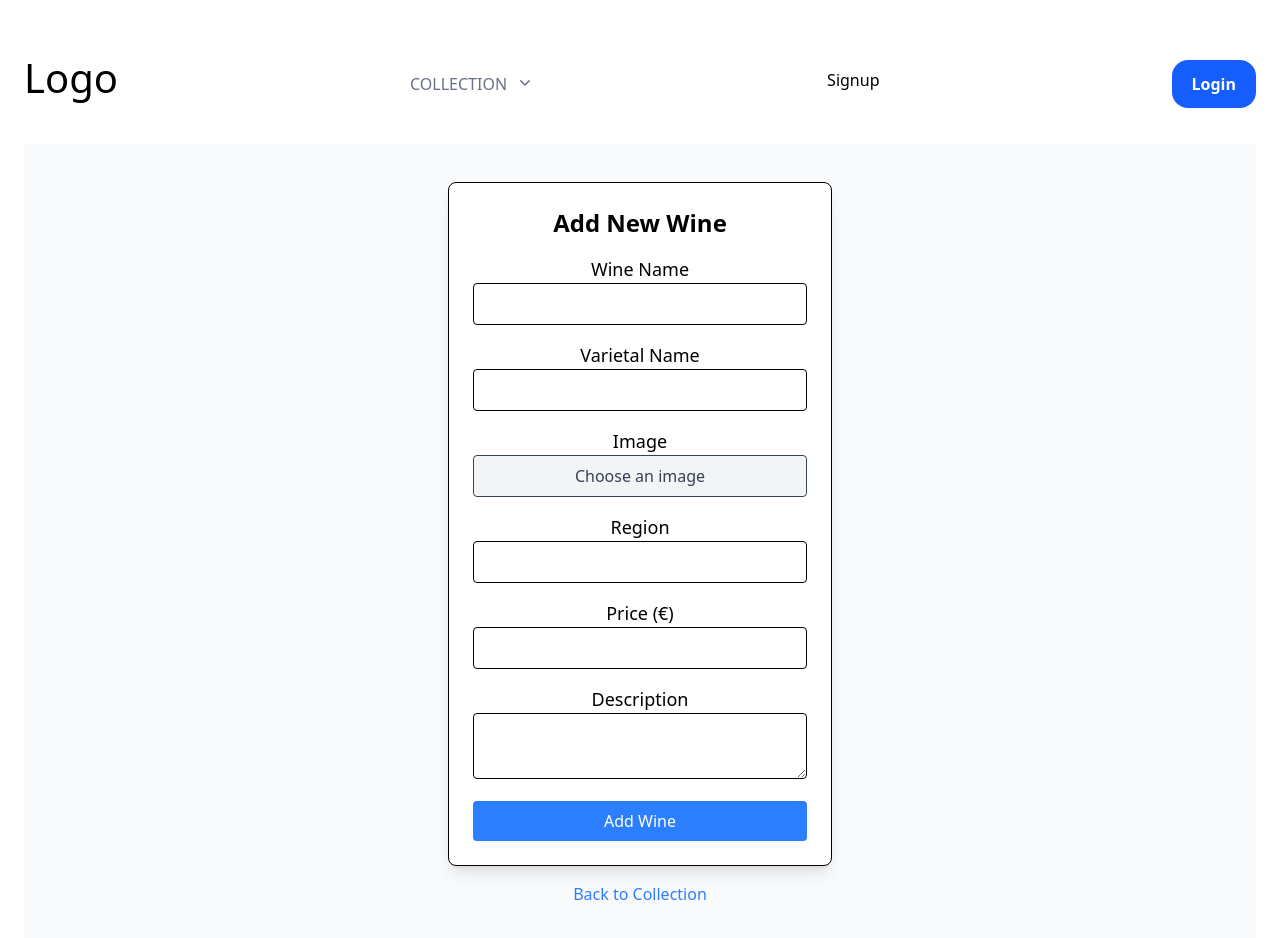
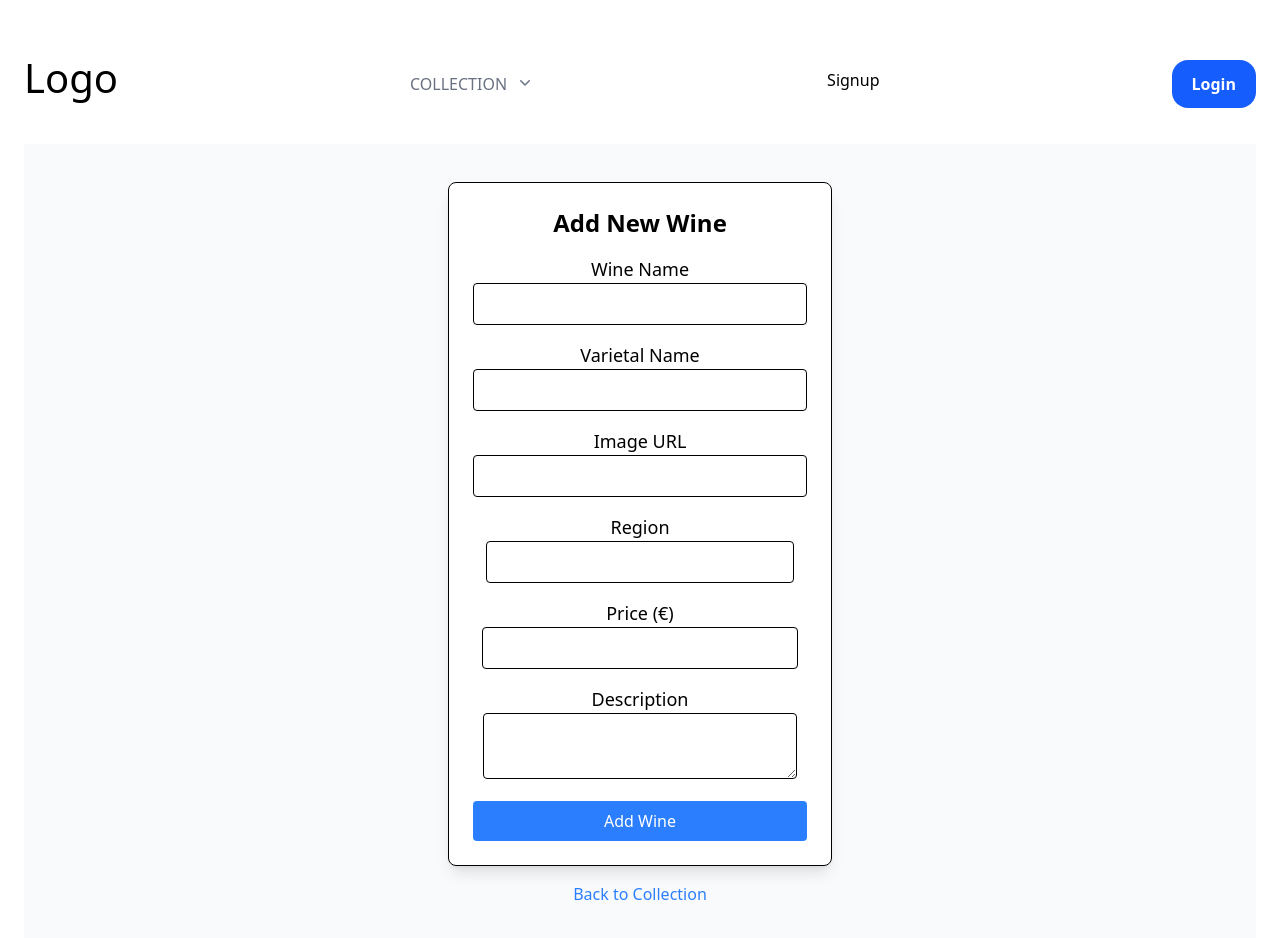
Before and after one commit to LisbonConnection/World-Wide-Wine-Frontend, a React (Vite) app: page /addwine in a window 1280 px wide. Shown: the top 938 px of the page. Built offline with nearby package versions, Linux system fonts and the light colour scheme.

Commit message:
fixed AddNewWine component

```diff
--- a/src/components/AddNewWine.jsx
+++ b/src/components/AddNewWine.jsx
@@ -4,8 +4,7 @@ import { useNavigate } from 'react-router-dom';
 
 function AddNewWine() {
   const [wineName, setwineName] = useState('');
-  const [image, setImage] = useState(null);
-  const [imagePreview, setImagePreview] = useState(null);
+  const [image, setImage] = useState('');
   const [region, setRegion] = useState('');
   const [price, setPrice] = useState('');
   const [description, setDescription] = useState('');
@@ -14,17 +13,10 @@ function AddNewWine() {
 
   const navigate = useNavigate();
 
-  const handleImageChange = (e) => {
-    const file = e.target.files[0];
-    if (file) {
-      setImage(file);
-      setImagePreview(URL.createObjectURL(file));
-    }
-  };
-
-  const handleSubmit = async (e) => {
+  const handleSubmit = (e) => {
     e.preventDefault();
 
+    // get our stored token
     const token = localStorage.getItem('authToken');
 
     if (!token) {
@@ -32,29 +24,35 @@ function AddNewWine() {
       return;
     }
 
-    const formData = new FormData();
-    formData.append('wineName', wineName);
-    formData.append('image', image);
-    formData.append('region', region);
-    formData.append('price', price);
-    formData.append('description', description);
-    formData.append('varietalName', varietalName);
+   // create new wine request to backend
+    const newWine = {
+      wineName,
+      image,
+      region,
+      price,
+      description,
+      varietalName,
+    };
 
-    try {
-      const response = await axios.post('http://localhost:5005/api/wines', formData, {
+    axios
+      .post(
+        'http://localhost:5005/api/wines',
+        newWine,
+        {
           headers: {
             Authorization: `Bearer ${token}`,
-          'Content-Type': 'multipart/form-data',
           },
-      });
-
+        }
+      )
+      .then((response) => {
         if (response.status === 201) {
           navigate('/');
         }
-    } catch (error) {
+      })
+      .catch((error) => {
         console.error("Error creating wine:", error);
         setError("Error creating wine. Please try again.");
-    }
+      });
   };
 
   return (
@@ -67,7 +65,7 @@ function AddNewWine() {
 
         {error && <p className="text-red-500">{error}</p>}
 
-        <div className="space-y-2 w-full">
+        <div className="space-y-2">
           <label htmlFor="wineName" className="text-lg">Wine Name</label>
           <input
             type="text"
@@ -79,7 +77,7 @@ function AddNewWine() {
           />
         </div>
 
-        <div className="space-y-2 w-full">
+        <div className="space-y-2">
           <label htmlFor="varietalName" className="text-lg">Varietal Name</label>
           <input
             type="text"
@@ -91,24 +89,18 @@ function AddNewWine() {
           />
         </div>
 
-        <div className="space-y-2 w-full">
-          <label htmlFor="image" className="text-lg">Image</label>
-          <div className="relative">
+        <div className="space-y-2">
+          <label htmlFor="image" className="text-lg">Image URL</label>
           <input
-              type="file"
+            type="text"
             id="image"
-              onChange={handleImageChange}
-              className="absolute inset-0 w-full h-full opacity-0 cursor-pointer"
-              required
+            value={image}
+            onChange={(e) => setImage(e.target.value)}
+            className="border p-2 rounded w-full"
           />
-            <div className="border p-2 rounded w-full bg-gray-100 text-center text-gray-700 hover:bg-gray-200">
-              {image ? image.name : "Choose an image"}
-            </div>
-          </div>
-          {imagePreview && <img src={imagePreview} alt="Preview" className="mt-2 w-32 h-32 object-cover" />}
         </div>
 
-        <div className="space-y-2 w-full">
+        <div className="space-y-2">
           <label htmlFor="region" className="text-lg">Region</label>
           <input
             type="text"
@@ -120,7 +112,7 @@ function AddNewWine() {
           />
         </div>
 
-        <div className="space-y-2 w-full">
+        <div className="space-y-2">
           <label htmlFor="price" className="text-lg">Price (€)</label>
           <input
             type="number"
@@ -132,7 +124,7 @@ function AddNewWine() {
           />
         </div>
 
-        <div className="space-y-2 w-full">
+        <div className="space-y-2">
           <label htmlFor="description" className="text-lg">Description</label>
           <textarea
             id="description"
```
Lines whose indentation alone changed are shown as unchanged.
